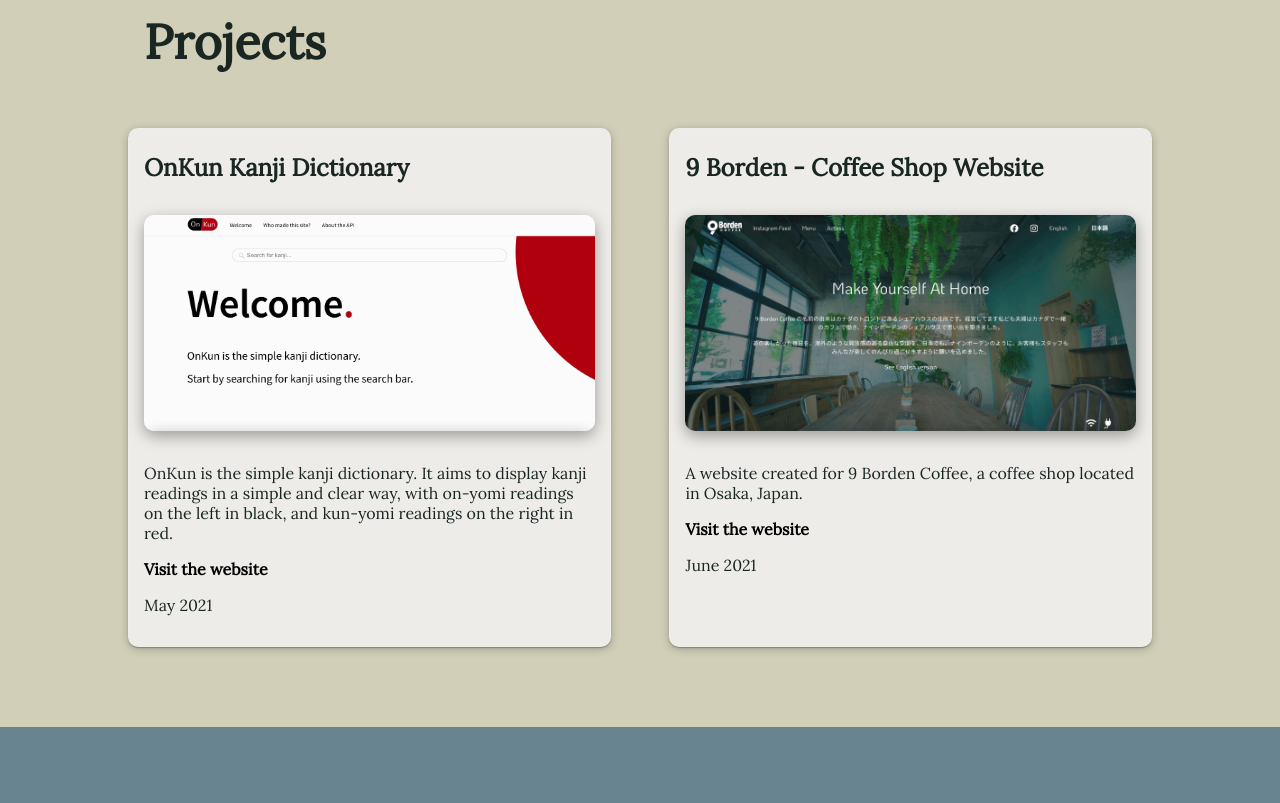
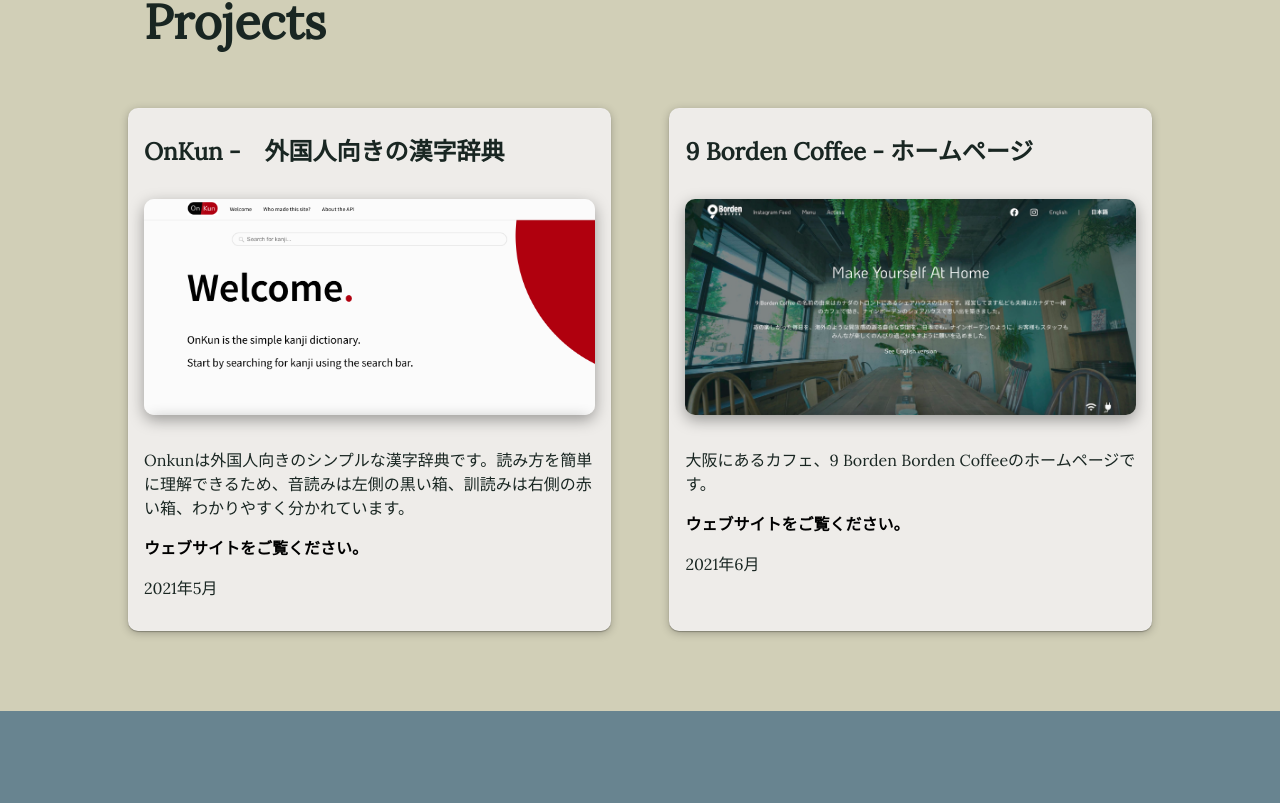
Before and after one commit to dpars34/portfolio-website, a React (Create React App) app: page / in a window 1280 px wide. Shown: the part 1517-2320 px from the top of the page. Built offline with nearby package versions, Linux system fonts and the light colour scheme.

Commit message:
Language change

```diff
--- a/src/App.js
+++ b/src/App.js
@@ -8,7 +8,7 @@
 
 function App() {
 
-  const [isEnglish, setIsEnglish] = useState(true)
+  const [isEnglish, setIsEnglish] = useState(false)
 
   const languageChanger = (() => {
     setIsEnglish(prevState => !prevState)
--- a/src/Components/Projects/Projects.js
+++ b/src/Components/Projects/Projects.js
@@ -44,7 +44,7 @@
         projectBoxTitle: "9 Borden Coffee - ホームページ",
         projectBoxImage: borden,
         projectBoxImageAlt: "9 borden コーヒーショップのホームページ",
-        projectBoxInfo: "インターナショナルなコーヒーショップ、9 Borden Coffeeのホームページ。",
+        projectBoxInfo: "大阪にあるカフェ、9 Borden Borden Coffeeのホームページです。",
         projectBoxLink: "https://9bordencoffee.com/",
         projectBoxLinkText: "ウェブサイトをご覧ください。",
         projectBoxDate: "2021年6月"
```
